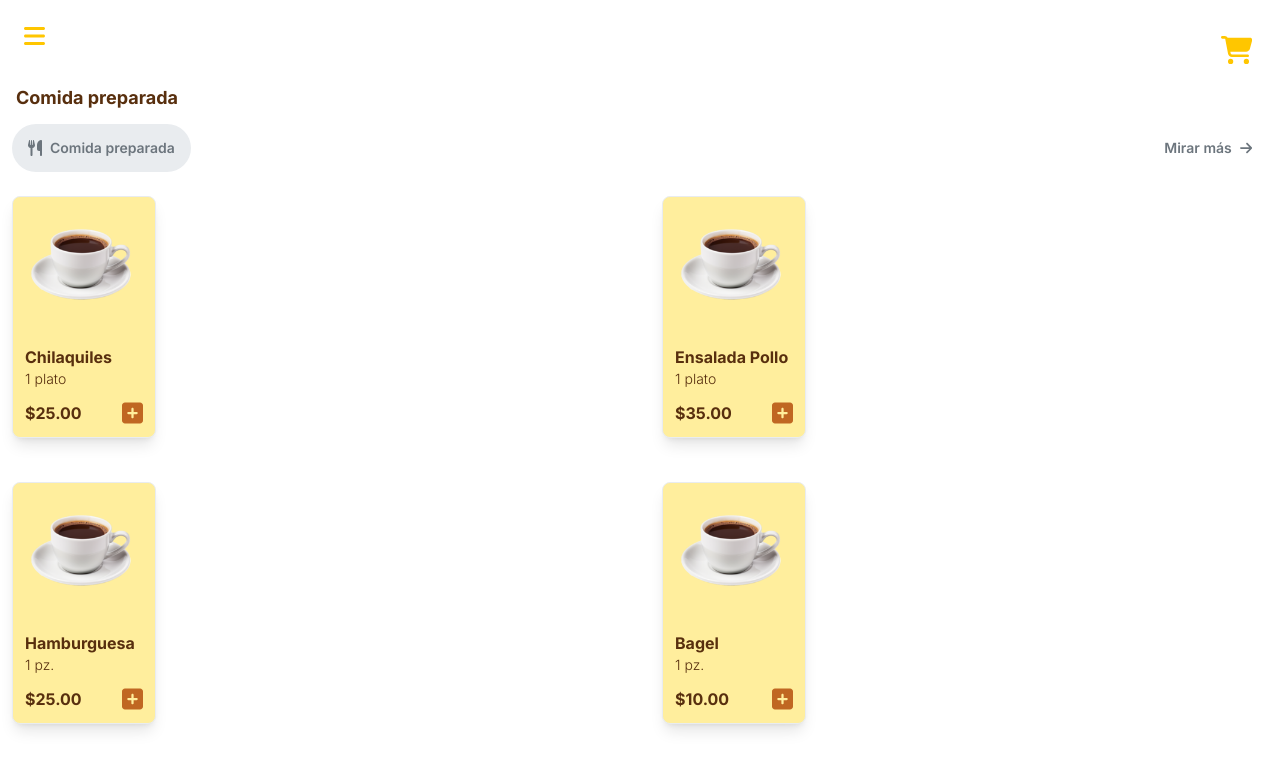
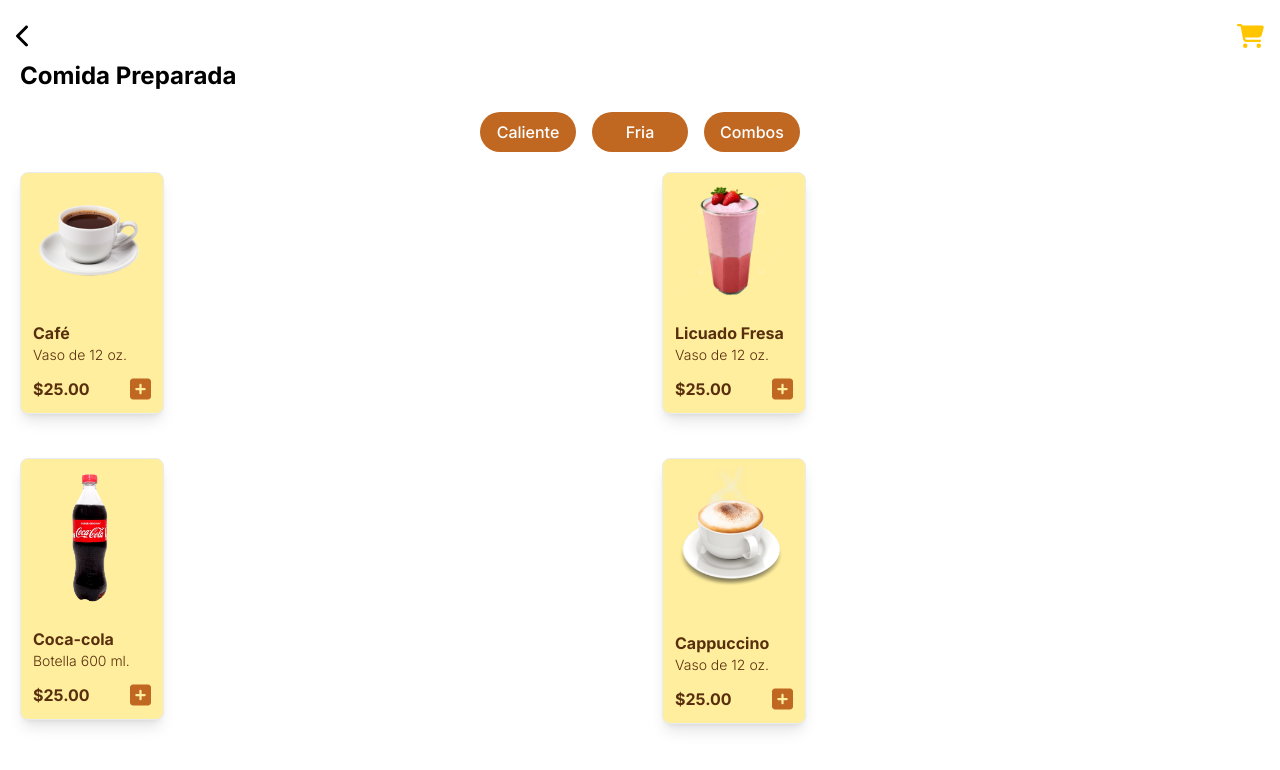
Before and after one commit to Magi3654/cafetec, a Next.js app: page /food in a window 1280 px wide. Shown: the top 770 px of the page. Built offline with nearby package versions, Linux system fonts and the light colour scheme.

Commit message:
plantilla drinks, snacks y comida

```diff
--- a/src/app/food/page.jsx
+++ b/src/app/food/page.jsx
@@ -2,52 +2,77 @@ import React from 'react'
 import ItemCard from '../items/ItemCard';
 import Encabezado from '../encabezado/Encabezado';
 import Dropdown from '../dropdown/Dropdown';
+import Link from 'next/link';
 
 function Food() {
   return (
-    <div className='flex flex-col'>
+    <div className='p-2 w-full'>
+       <section className='w-full'>
+            <div className="flex">
+                <Link href="/main" className='flex-none'>
+                    <svg xmlns="http://www.w3.org/2000/svg" viewBox="0 0 320 512" className='flex-none h-6 mt-4 mx-2' fill='#000'>
+                        <path d="M9.4 233.4c-12.5 12.5-12.5 32.8 0 45.3l192 192c12.5 12.5 32.8 12.5 45.3 0s12.5-32.8 0-45.3L77.3 256 246.6 86.6c12.5-12.5 12.5-32.8 0-45.3s-32.8-12.5-45.3 0l-192 192z"/>
+                    </svg>
+                </Link>
 
-            <section>
-                <Dropdown/>
-                    <p className='text-lg text-brown font-bold mx-4 pt-3'>Comida preparada</p>
-                <Encabezado
-                    title={'Comida preparada'}
-                    route={'/food'}
-                    icon={<svg xmlns="http://www.w3.org/2000/svg" viewBox="0 0 448 512" fill="#6c757d" className="h-4 mr-2 my-2">
-                    <path d="M416 0C400 0 288 32 288 176V288c0 35.3 28.7 64 64 64h32V480c0 17.7 14.3 32 32 32s32-14.3 32-32V352 240 32c0-17.7-14.3-32-32-32zM64 16C64 7.8 57.9 1 49.7 .1S34.2 4.6 32.4 12.5L2.1 148.8C.7 155.1 0 161.5 0 167.9c0 45.9 35.1 83.6 80 87.7V480c0 17.7 14.3 32 32 32s32-14.3 32-32V255.6c44.9-4.1 80-41.8 80-87.7c0-6.4-.7-12.8-2.1-19.1L191.6 12.5c-1.8-8-9.3-13.3-17.4-12.4S160 7.8 160 16V150.2c0 5.4-4.4 9.8-9.8 9.8c-5.1 0-9.3-3.9-9.8-9L127.9 14.6C127.2 6.3 120.3 0 112 0s-15.2 6.3-15.9 14.6L83.7 151c-.5 5.1-4.7 9-9.8 9c-5.4 0-9.8-4.4-9.8-9.8V16zm48.3 152l-.3 0-.3 0 .3-.7 .3 .7z"/>
-                    </svg>}
-                />
-                <div className="overflow-y-scroll font-semibold text-center my-4" class="image-container">
+                <Link href="/carrito" className='flex-1 flex justify-end'>
+                    <svg xmlns="http://www.w3.org/2000/svg" viewBox="0 0 576 512" className='h-6 mt-4 mx-2' fill='#ffc600'>
+                        <path d="M0 24C0 10.7 10.7 0 24 0H69.5c22 0 41.5 12.8 50.6 32h411c26.3 0 45.5 25 38.6 50.4l-41 152.3c-8.5 31.4-37 53.3-69.5 53.3H170.7l5.4 28.5c2.2 11.3 12.1 19.5 23.6 19.5H488c13.3 0 24 10.7 24 24s-10.7 24-24 24H199.7c-34.6 0-64.3-24.6-70.7-58.5L77.4 54.5c-.7-3.8-4-6.5-7.9-6.5H24C10.7 48 0 37.3 0 24zM128 464a48 48 0 1 1 96 0 48 48 0 1 1 -96 0zm336-48a48 48 0 1 1 0 96 48 48 0 1 1 0-96z"/>
+                    </svg>
+                </Link>
+            </div>
+            <p className='m-3 font-bold text-2xl'>Comida Preparada</p>
+        </section>
+
+        <div className="flex overflow-x-scroll font-semibold text-center justify-center">
+            <Link href={'/food'}>
+                <button type="button" className="text-white bg-lightBrown focus:ring-2 focus:outline-none rounded-full px-4 py-2 text-center inline-flex items-center m-2 w-24">
+                    <p className='font-medium text-md text-center w-full'>Caliente</p>
+                </button>
+            </Link>
+
+            <Link href={'/food'}>
+                <button type="button" className="text-white bg-lightBrown focus:ring-2 focus:outline-none rounded-full px-4 py-2 text-center inline-flex items-center m-2 w-24">
+                    <p className='font-medium text-md text-center w-full'>Fria</p>
+                </button>
+            </Link>
+
+            <Link href={'/food'}>
+                <button type="button" className="text-white bg-lightBrown focus:ring-2 focus:outline-none rounded-full px-4 py-2 text-center inline-flex items-center m-2 w-24">
+                    <p className='font-medium text-md text-center w-full'>Combos</p>
+                </button>
+            </Link>
+        </div>
+
+        <div className="overflow-y-scroll font-semibold text-center grid grid-cols-2 gap-4" class="image-container">
             <ItemCard
-                        title={'Chilaquiles'}
+                    title={'Café'}
                     image={'cafe.jpg'}
-                        description={'1 plato'}
+                    description={'Vaso de 12 oz.'}
                     price={'$25.00'}>
             </ItemCard>
 
             <ItemCard
-                        title={'Ensalada Pollo'}
-                        image={'cafe.jpg'}
-                        description={'1 plato'}
-                        price={'$35.00'}>
-                    </ItemCard>
-
-                    <ItemCard
-                        title={'Hamburguesa'}
-                        image={'cafe.jpg'}
-                        description={'1 pz.'}
+                    title={'Licuado Fresa'}
+                    image={'licuado.png'}
+                    description={'Vaso de 12 oz.'}
                     price={'$25.00'}>
             </ItemCard>
 
             <ItemCard
-                        title={'Bagel'}
-                        image={'cafe.jpg'}
-                        description={'1 pz.'}
-                        price={'$10.00'}>
+                    title={'Coca-cola'}
+                    image={'cocacola.png'}
+                    description={'Botella 600 ml.'}
+                    price={'$25.00'}>
+            </ItemCard>
+
+            <ItemCard
+                    title={'Cappuccino'}
+                    image={'capuccino.png'}
+                    description={'Vaso de 12 oz.'}
+                    price={'$25.00'}>
             </ItemCard>
         </div>
-            </section>
-
     </div>
   )
 }
--- a/src/app/snacks/page.jsx
+++ b/src/app/snacks/page.jsx
@@ -2,55 +2,78 @@ import React from 'react'
 import ItemCard from '../items/ItemCard';
 import Encabezado from '../encabezado/Encabezado';
 import Dropdown from '../dropdown/Dropdown';
+import Link from 'next/link';
 
 function Snacks() {
   return (
-    <div className='flex flex-col'>
+    <div className='p-2 w-full'>
+       <section className='w-full'>
+            <div className="flex">
+                <Link href="/main" className='flex-none'>
+                    <svg xmlns="http://www.w3.org/2000/svg" viewBox="0 0 320 512" className='flex-none h-6 mt-4 mx-2' fill='#000'>
+                        <path d="M9.4 233.4c-12.5 12.5-12.5 32.8 0 45.3l192 192c12.5 12.5 32.8 12.5 45.3 0s12.5-32.8 0-45.3L77.3 256 246.6 86.6c12.5-12.5 12.5-32.8 0-45.3s-32.8-12.5-45.3 0l-192 192z"/>
+                    </svg>
+                </Link>
 
-            <section>
-                <Dropdown/>
-                    <p className='text-lg text-brown font-bold mx-4 pt-3'>Snacks</p>
-                <Encabezado
-                    title={'Snacks'}
-                    route={'/snacks'}
-                    icon={<svg xmlns="http://www.w3.org/2000/svg" viewBox="0 0 512 512" fill="#6c757d" className="h-4 mr-2 my-2">
-                    <path d="M257.5 27.6c-.8-5.4-4.9-9.8-10.3-10.6v0c-22.1-3.1-44.6 .9-64.4 11.4l-74 39.5C89.1 78.4 73.2 94.9 63.4 115L26.7 190.6c-9.8 20.1-13 42.9-9.1 64.9l14.5 82.8c3.9 22.1 14.6 42.3 30.7 57.9l60.3 58.4c16.1 15.6 36.6 25.6 58.7 28.7l83 11.7c22.1 3.1 44.6-.9 64.4-11.4l74-39.5c19.7-10.5 35.6-27 45.4-47.2l36.7-75.5c9.8-20.1 13-42.9 9.1-64.9v0c-.9-5.3-5.3-9.3-10.6-10.1c-51.5-8.2-92.8-47.1-104.5-97.4c-1.8-7.6-8-13.4-15.7-14.6c-54.6-8.7-97.7-52-106.2-106.8zM208 144a32 32 0 1 1 0 64 32 32 0 1 1 0-64zM144 336a32 32 0 1 1 64 0 32 32 0 1 1 -64 0zm224-64a32 32 0 1 1 0 64 32 32 0 1 1 0-64z"/>
-                    </svg>}
-                />
-                <div className=" overflow-x-scroll font-semibold text-center my-4" class="image-container" >
-                    <ItemCard
-                        title={'Cheetos'}
-                        image={'cheetos.webp'}
-                        description={'160 gr.'}
-                        price={'$25.00'}>
-                    </ItemCard>
+                <Link href="/carrito" className='flex-1 flex justify-end'>
+                    <svg xmlns="http://www.w3.org/2000/svg" viewBox="0 0 576 512" className='h-6 mt-4 mx-2' fill='#ffc600'>
+                        <path d="M0 24C0 10.7 10.7 0 24 0H69.5c22 0 41.5 12.8 50.6 32h411c26.3 0 45.5 25 38.6 50.4l-41 152.3c-8.5 31.4-37 53.3-69.5 53.3H170.7l5.4 28.5c2.2 11.3 12.1 19.5 23.6 19.5H488c13.3 0 24 10.7 24 24s-10.7 24-24 24H199.7c-34.6 0-64.3-24.6-70.7-58.5L77.4 54.5c-.7-3.8-4-6.5-7.9-6.5H24C10.7 48 0 37.3 0 24zM128 464a48 48 0 1 1 96 0 48 48 0 1 1 -96 0zm336-48a48 48 0 1 1 0 96 48 48 0 1 1 0-96z"/>
+                    </svg>
+                </Link>
+            </div>
+            <p className='m-3 font-bold text-2xl'>Snacks</p>
+        </section>
 
-                    <ItemCard
-                        title={'Chokis'}
-                        image={'chokis.png'}
-                        description={'76 gr.'}
-                        price={'$35.00'}>
-                    </ItemCard>
+        <div className="flex overflow-x-scroll font-semibold text-center justify-center">
+            <Link href={'/snacks'}>
+                <button type="button" className="text-white bg-lightBrown focus:ring-2 focus:outline-none font-medium rounded-full text-sm px-4 py-2 text-center inline-flex items-center m-3">
+                    Papitas
+                </button>
+            </Link>
 
-                    <ItemCard
-                        title={'Nachos'}
-                        image={'nachos.png'}
-                        description={'Sencillos'}
-                        price={'$25.00'}>
-                    </ItemCard>
+            <Link href={'/snacks'}>
+                <button type="button" className="text-white bg-lightBrown focus:ring-2 focus:outline-none font-medium rounded-full text-sm px-4 py-2 text-center inline-flex items-center m-3">
+                    Galletas
+                </button>
+            </Link>
 
-                    <ItemCard
-                        title={'Muffin'}
-                        image={'cafe.jpg'}
-                        description={'1 pz.'}
-                        price={'$10.00'}>
-                    </ItemCard>
-                </div>
-            </section>
+            <Link href={'/snacks'}>
+                <button type="button" className="text-white bg-lightBrown focus:ring-2 focus:outline-none font-medium rounded-full text-sm px-4 py-2 text-center inline-flex items-center m-3">
+                    Otros
+                </button>
+            </Link>
+        </div>
 
+        <div className="overflow-y-scroll font-semibold text-center grid grid-cols-2 gap-4" class="image-container">
+            <ItemCard
+                    title={'Café'}
+                    image={'cafe.jpg'}
+                    description={'Vaso de 12 oz.'}
+                    price={'$25.00'}>
+            </ItemCard>
 
+            <ItemCard
+                    title={'Licuado Fresa'}
+                    image={'licuado.png'}
+                    description={'Vaso de 12 oz.'}
+                    price={'$25.00'}>
+            </ItemCard>
 
+            <ItemCard
+                    title={'Coca-cola'}
+                    image={'cocacola.png'}
+                    description={'Botella 600 ml.'}
+                    price={'$25.00'}>
+            </ItemCard>
+
+            <ItemCard
+                    title={'Cappuccino'}
+                    image={'capuccino.png'}
+                    description={'Vaso de 12 oz.'}
+                    price={'$25.00'}>
+            </ItemCard>
         </div>
+    </div>
   )
 }
 
```
Also changed, not shown: src/app/drinks/page.jsx (+14 -7 lines). Lines whose indentation alone changed are shown as unchanged.
